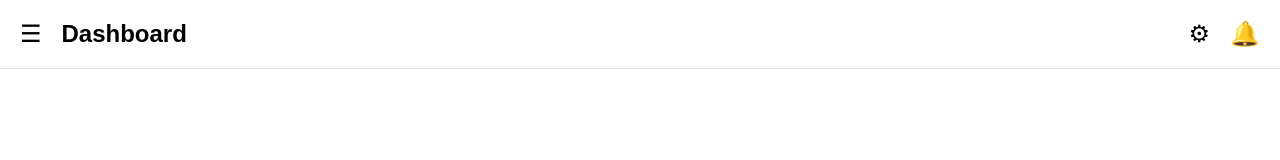
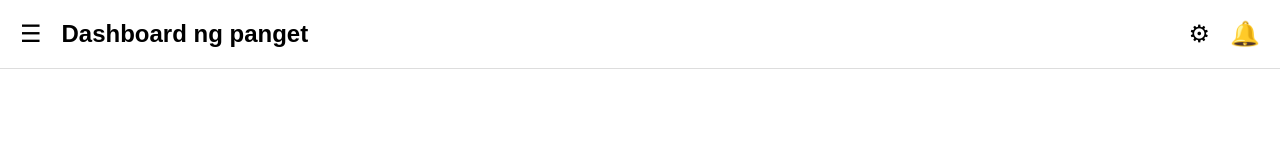
Before and after one commit to MariellaElogsong/Thesis-, a plain HTML site: page pages/dashboard.html in a window 1280 px wide. Drawn offline with Linux system fonts and the light colour scheme.

Commit message:
updated dashboard

```diff
--- a/pages/dashboard.html
+++ b/pages/dashboard.html
@@ -12,7 +12,7 @@
     <header class="header">
         <div class="header-left">
             <div class="menu-icon">&#9776;</div>
-            <span class="title">Dashboard</span>
+            <span class="title">Dashboard ng panget</span>
         </div>
         <div class="header-right">
             <div class="settings-icon">&#9881;</div>
```
